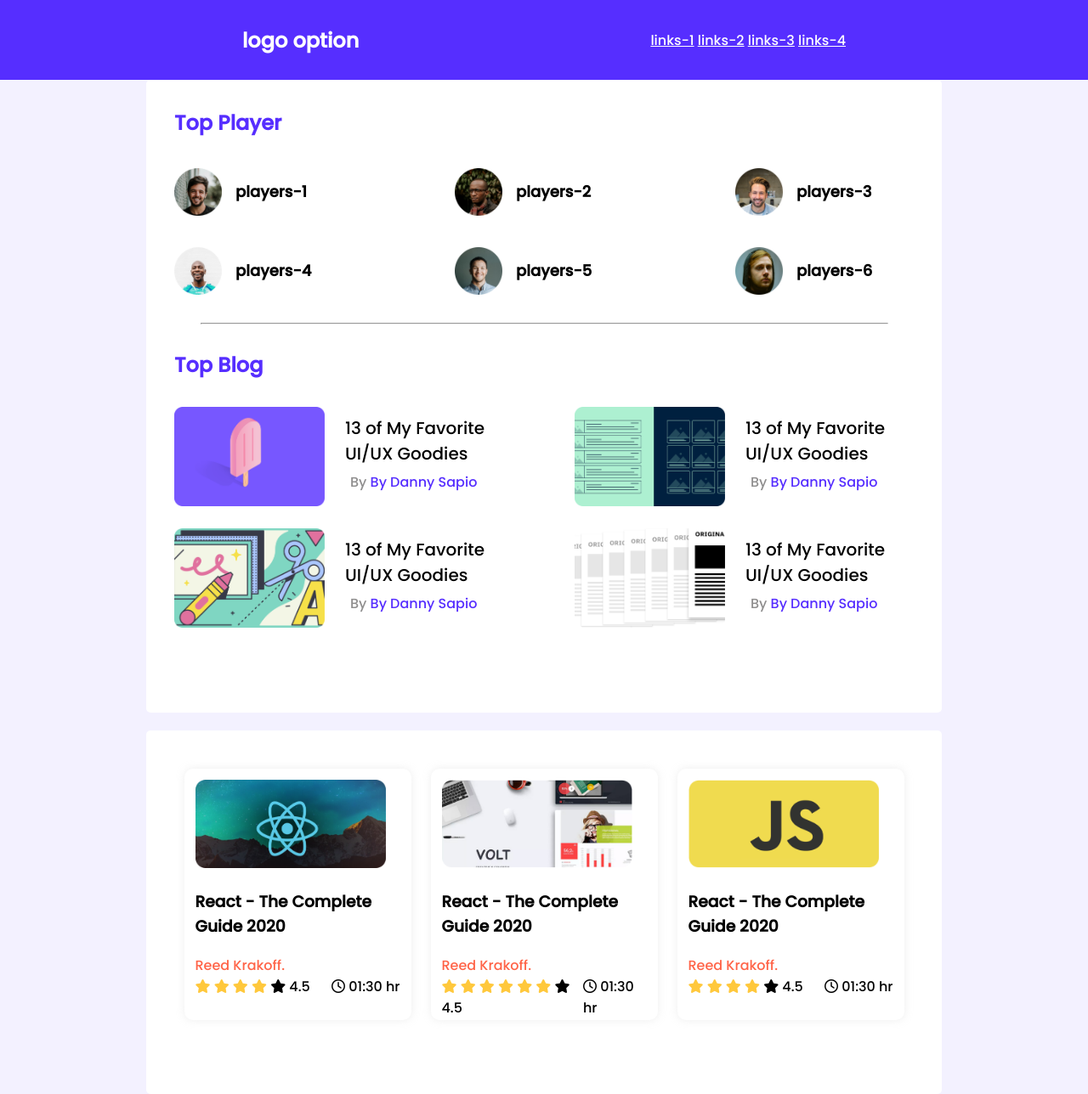
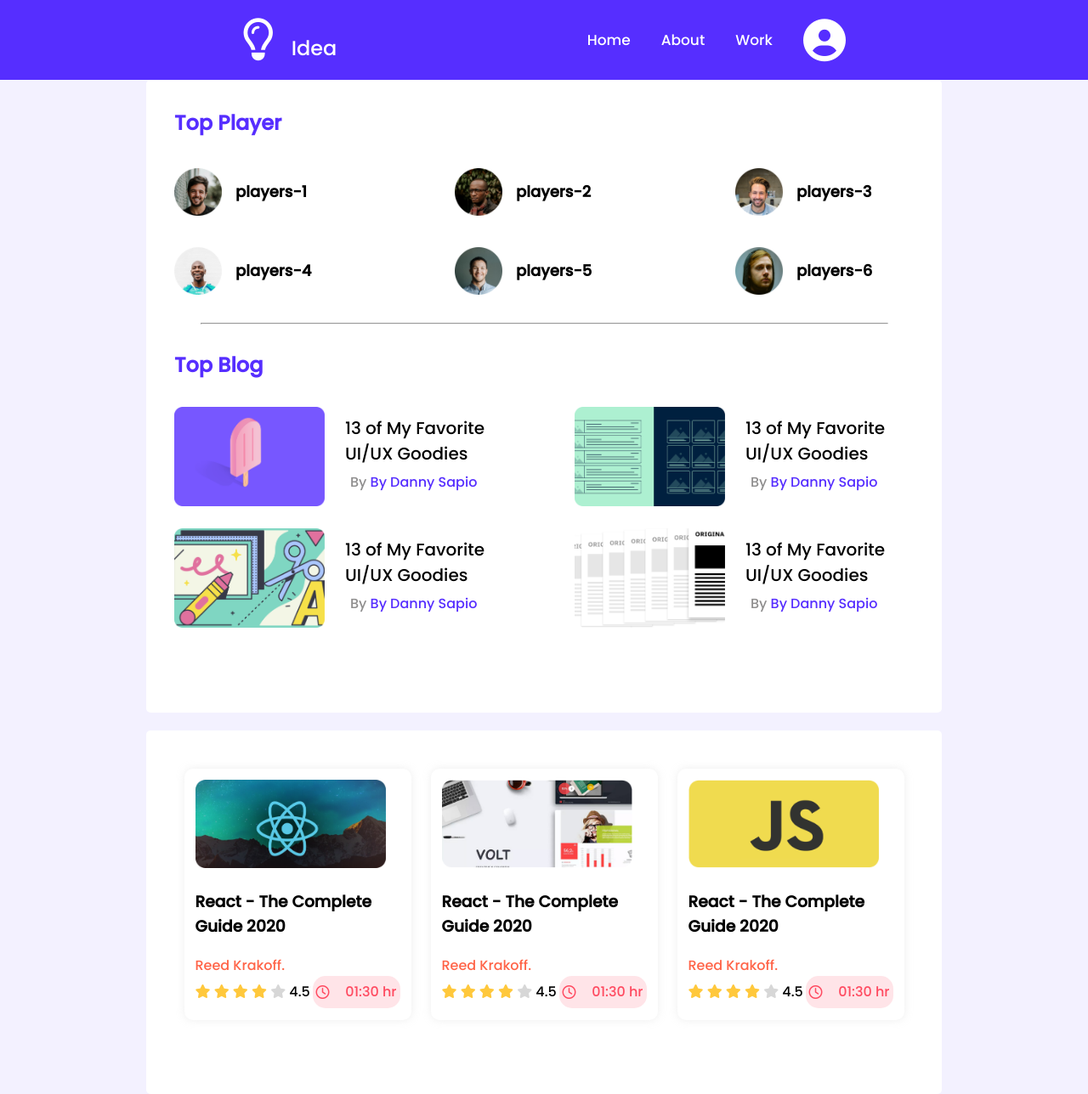
Before and after one commit to Towhidulislam0/Module-9-LeaderBoard, a plain HTML site: page index.html in a window 1280 px wide. Shown: the whole page at 85% size. Drawn offline with Linux system fonts and the light colour scheme.

Commit message:
navigation bar added

```diff
--- a/index.html
+++ b/index.html
@@ -17,13 +17,14 @@
     <header>
         <nav class="navigation">
             <div class="icon">
-                <h1>logo option</h1>
+                <i class="far fa-lightbulb light"></i>
+                <span class="idea"> Idea</span>
             </div>
             <div class="links">
-                <a class="top-link" href="">links-1</a>
-                <a class="top-link" href="">links-2</a>
-                <a class="top-link" href="">links-3</a>
-                <a class="top-link" href="">links-4</a>
+                <a class="top-link" href="">Home</a>
+                <a class="top-link" href="">About</a>
+                <a class="top-link" href="">Work</a>
+                <a class="top-link" href=""><i class="fas fa-user-circle light"></i></a>
             </div>
 
         </nav>
@@ -130,7 +131,7 @@
                                 <i class="fas fa-star spacal"></i>
                                 <i class="fas fa-star spacal"></i>
                                 <i class="fas fa-star spacal"></i>
-                                <i class="fas fa-star"></i>
+                                <i class="fas fa-star normal"></i>
                                 4.5
                             </span>
                             <span class="course-time">
@@ -151,9 +152,7 @@
                                 <i class="fas fa-star spacal"></i>
                                 <i class="fas fa-star spacal"></i>
                                 <i class="fas fa-star spacal"></i>
-                                <i class="fas fa-star spacal"></i>
-                                <i class="fas fa-star spacal"></i>
-                                <i class="fas fa-star"></i>
+                                <i class="fas fa-star normal"></i>
                                 4.5
                             </span>
                             <span class="course-time">
@@ -174,7 +173,7 @@
                                 <i class="fas fa-star spacal"></i>
                                 <i class="fas fa-star spacal"></i>
                                 <i class="fas fa-star spacal"></i>
-                                <i class="fas fa-star"></i>
+                                <i class="fas fa-star normal"></i>
                                 4.5
                             </span>
                             <span class="course-time">
--- a/style.css
+++ b/style.css
@@ -18,12 +18,23 @@ body{
     color: white;
     padding-left: 285px;
 }
+.light{
+    font-size: 50px;
+}
+.idea{
+    font-size: 24px;
+    padding-left: 16px;
+}
 .links{
     padding-right: 285px;
+    font-size: 17px;
+    display: flex;
+    align-items: center;
 }
 .top-link{
+    text-decoration: none;
     color: white;
-    padding-left: ;
+    padding-left: 36px;
 }
 
 /* top playeras style section   */
@@ -128,9 +139,24 @@ hr{
 .spacal{
     color: rgb(255, 200, 60);
 }
+.normal{
+    color: rgba(146, 146, 146, 0.37);
+}
 .course-reating-and-time{
     display: flex;
     justify-content: space-between;
+    align-items: center;
+}
+.course-time{
+    display: flex;
+    justify-content: space-between;
+    align-items: center;
+    background-color: #FFE4E8;
+    width: 95px;
+    height: 30px;
+    padding: 4px;
+    border-radius: 15px;
+    color:#FF4A60 ;
 }
 .course-item{
     width: 253px;
```
